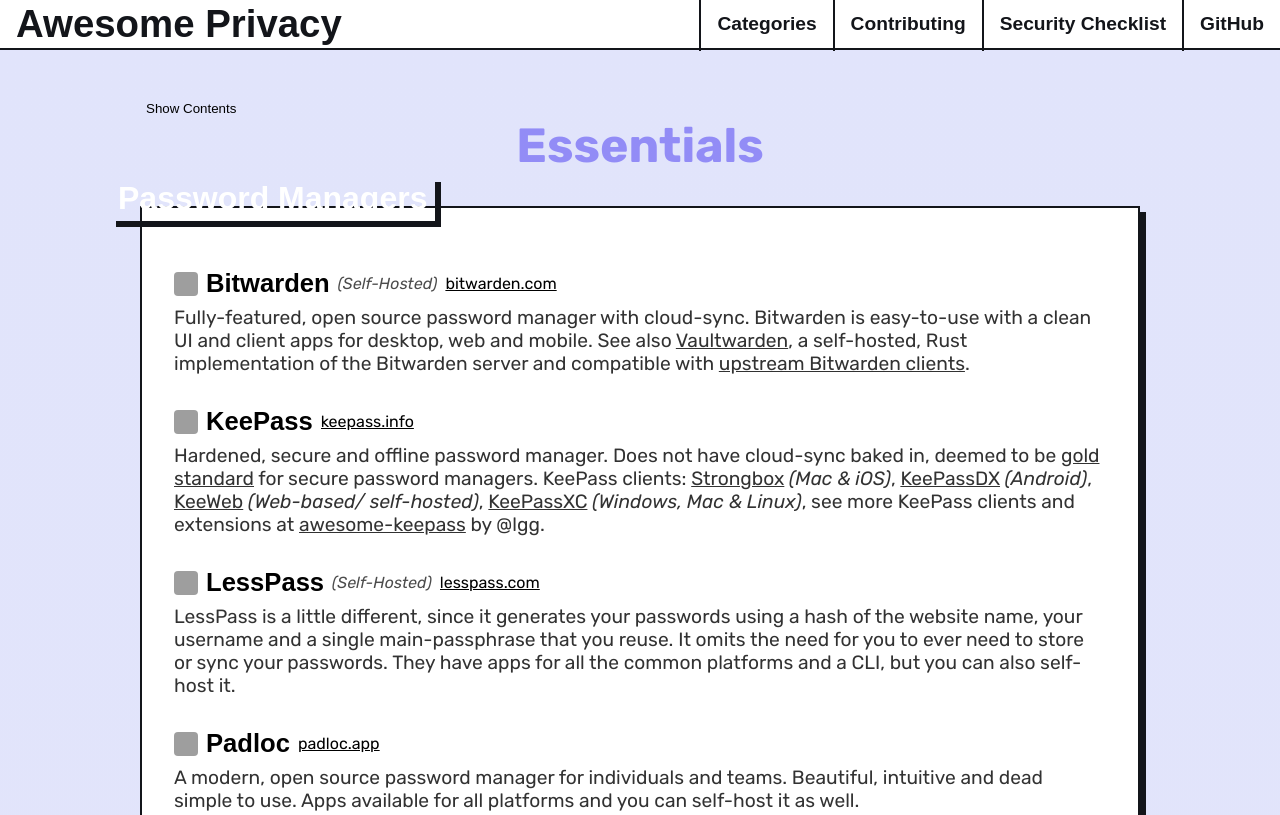
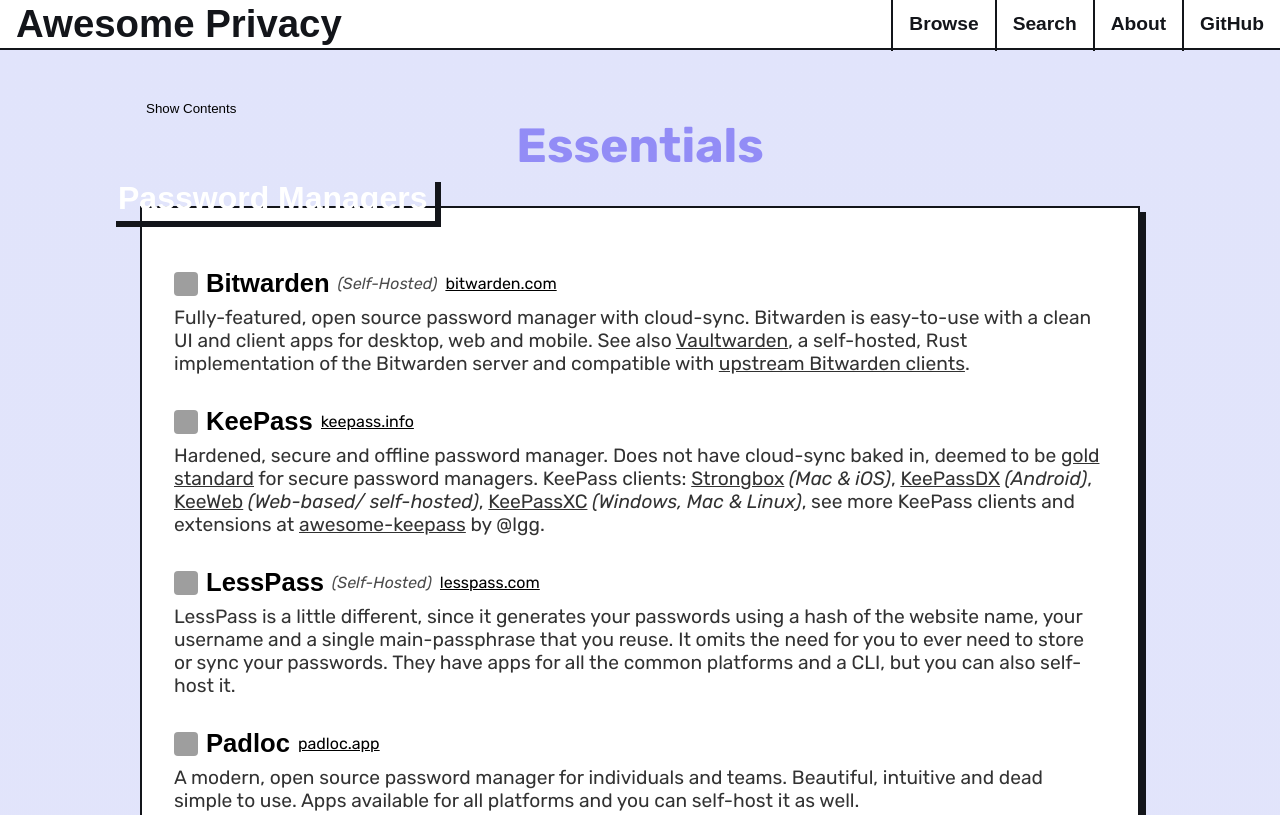
Before and after one commit to Lissy93/awesome-privacy, an Astro site in the folder web/: page /all in a window 1280 px wide. Shown: the top 815 px of the page. Built offline with nearby package versions, Linux system fonts and the light colour scheme; Astro itself is replaced by a stand-in of ours; grey boxes are pictures that could not be loaded; a web font is replaced by a local one.

Commit message:
Updates links in Navbar

```diff
--- a/web/src/components/scafold/NavBar.astro
+++ b/web/src/components/scafold/NavBar.astro
@@ -4,9 +4,9 @@
 <div class="nav">
   <a href="/"><h1>Awesome Privacy</h1></a>
   <nav>
-    <a href="#">Categories</a>
-    <a href="#">Contributing</a>
-    <a href="https://digital-defense.io">Security Checklist</a>
+    <a href="/browse">Browse</a>
+    <a href="/search">Search</a>
+    <a href="/about">About</a>
     <a href="https://github.com/lissy93/awesome-privacy">GitHub</a>
   </nav>
 </div>
```
